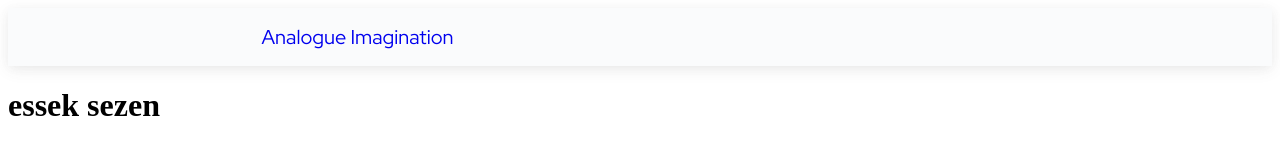
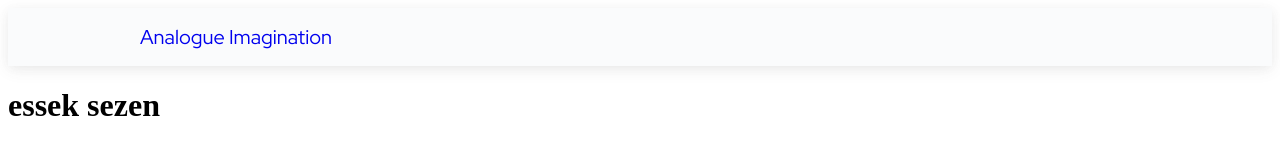
Before and after one commit to analogueimagination/analogueimagination.github.io, a plain HTML site: page index.html in a window 1280 px wide. Drawn offline with Linux system fonts and the light colour scheme.

Commit message:
Update ai.css

```diff
--- a/ai.css
+++ b/ai.css
@@ -7,7 +7,7 @@
     box-shadow: rgba(74,74,74,.1) 0 4px 15px -1px, rgba(105,105,105,.06) 0 2px 10px -1px;
 }
 header .container {
-    width: 757px;
+    width: 1000px;
     max-width: 100%;
     display: flex;
     flex-direction: row;
```
